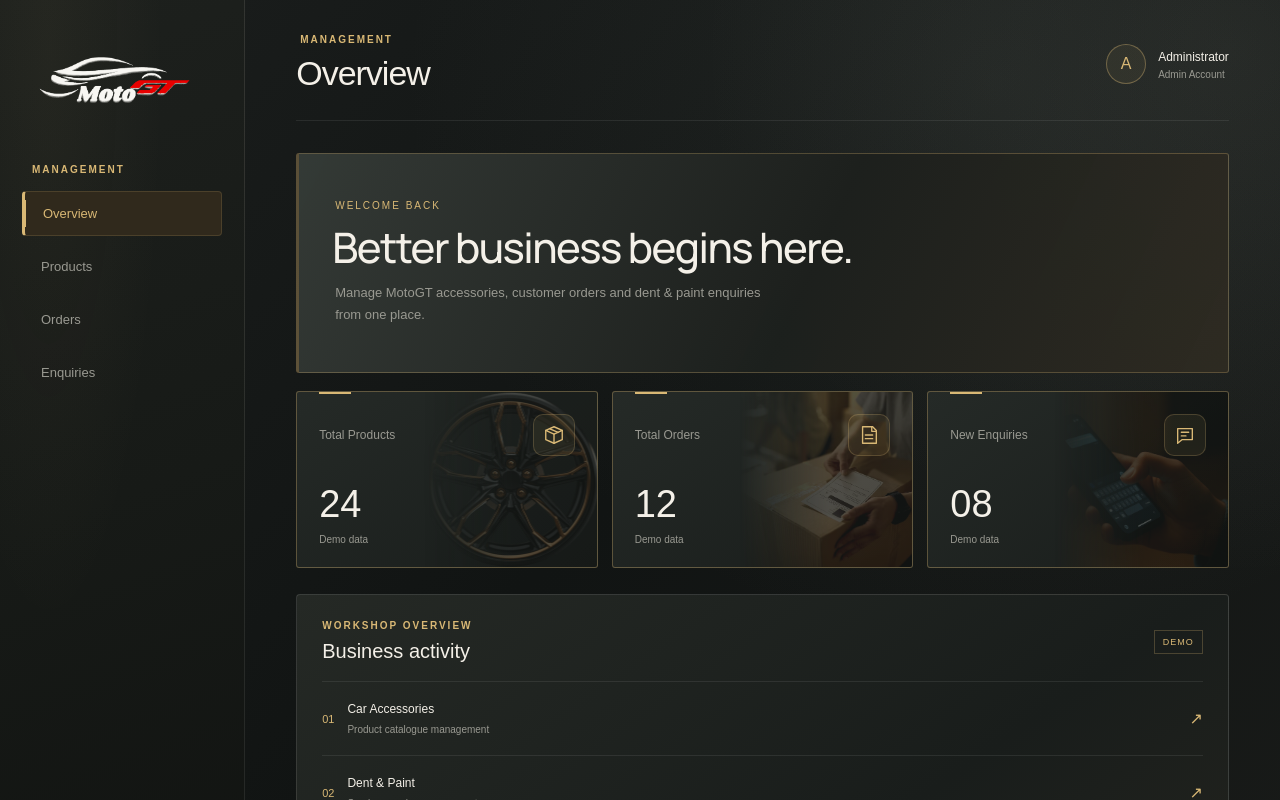
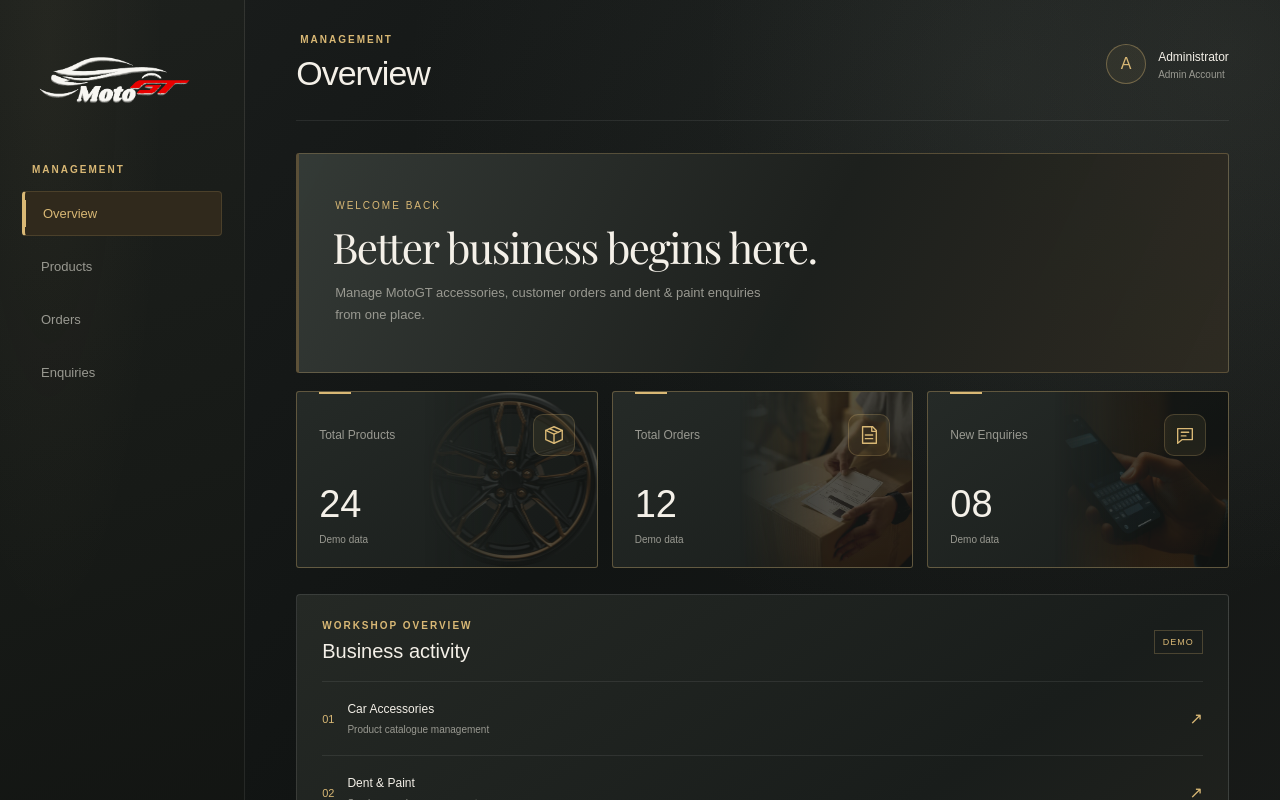
Before and after one commit to ruhan397/MotoGT, a React (Vite) app: page / in a window 1280 px wide. Shown: the top 800 px of the page. Built offline with nearby package versions, Linux system fonts and the light colour scheme.

Commit message:
Update MotoGT admin dashboard

```diff
--- a/src/styles/AdminDashboard.css
+++ b/src/styles/AdminDashboard.css
@@ -1,4 +1,5 @@
-@import url('https://fonts.googleapis.com/css2?family=Manrope:wght@400;500;600;700&display=swap');
+
+@import url('https://fonts.googleapis.com/css2?family=Playfair+Display:wght@400&display=swap');
 .admin-dashboard {
     --admin-bg: #111210;
     --admin-card: #191a17;
@@ -206,11 +207,11 @@
   }
 
   .admin-welcome h2 {
-    font-family: 'Manrope', sans-serif;
+    font-family: 'Playfair Display', serif;
     margin: 0 0 10px;
     font-size: clamp(20px, 2.3vw, 25px);
     margin-left: -3px;
-    font-weight: 500;
+    font-weight: 600;
     letter-spacing: -0.8px;
   }
 
```
